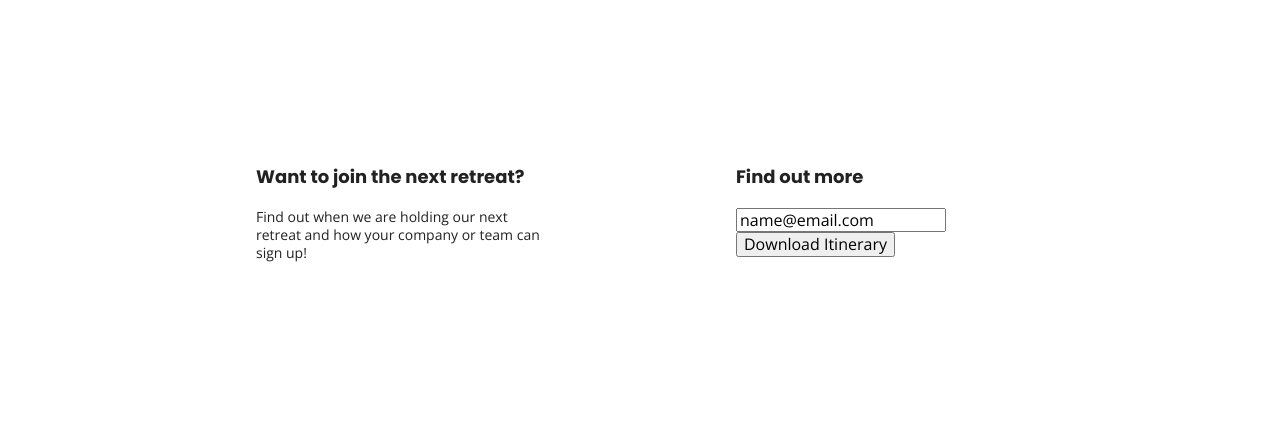
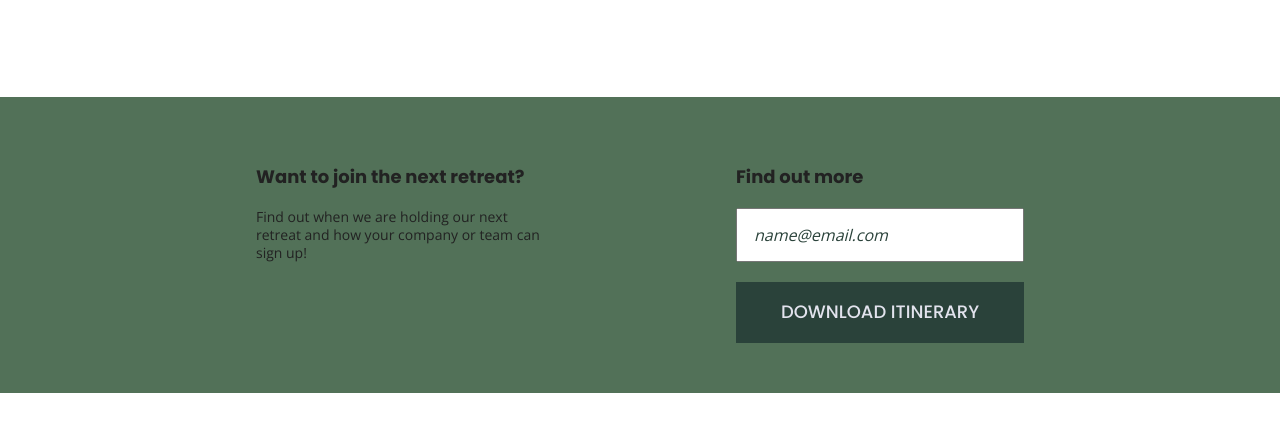
Before and after one commit to DClem742/Unplugged, a website built with Parcel: page index.html in a window 1280 px wide. Shown: the part 263-711 px from the top of the page. Built offline with nearby package versions, Linux system fonts and the light colour scheme.

Commit message:
added aside styling

```diff
--- a/css/main.css
+++ b/css/main.css
@@ -222,8 +222,35 @@ footer .copyright {
 /* Aside */
 
 aside {
+  background-color: #527158;
   display: flex;
   justify-content: center;
+}
+
+aside .form {
+  margin-top: 30px;
+}
+
+input[type=text] {
+  box-sizing: border-box;
+  width: 100%;
+  color: #2a423a;
+  font-style: italic;
+  padding: 1em;
+}
+
+input[type=button] {
+  width: 100%;
+  padding: 20px 0;
+  margin-top: 20px;
+  background-color: #2a423a;
+  font-family: 'Poppins', Helvetica, Arial, sans-serif;
+  font-weight: 500;
+  font-size: 1.125em;
+  color: #e2e3ed;
+  border: none;
+  text-align: center;
+  text-transform: uppercase;
 }
 
 /* Features */
```
Also changed, not shown: index.html (+3 -2 lines).
